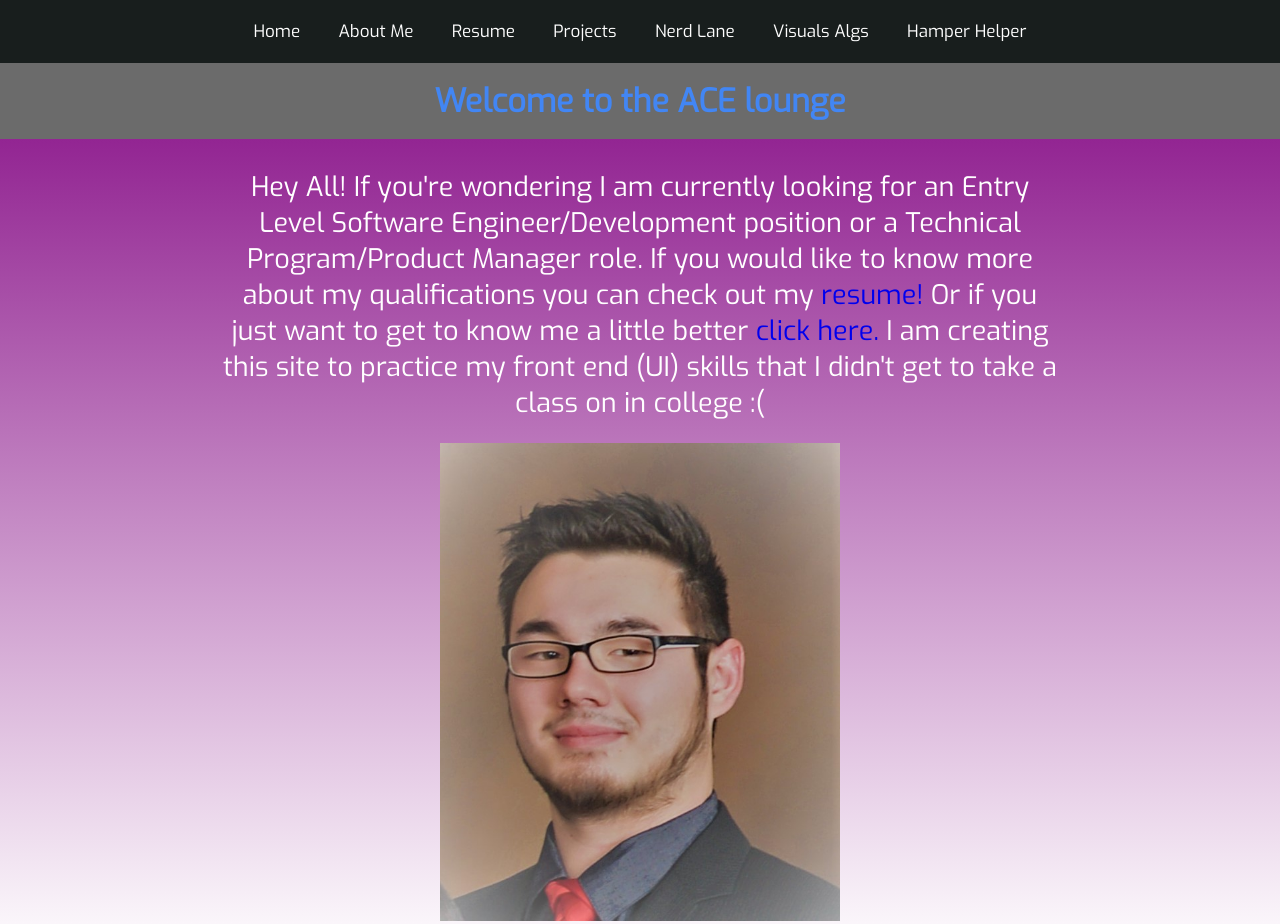
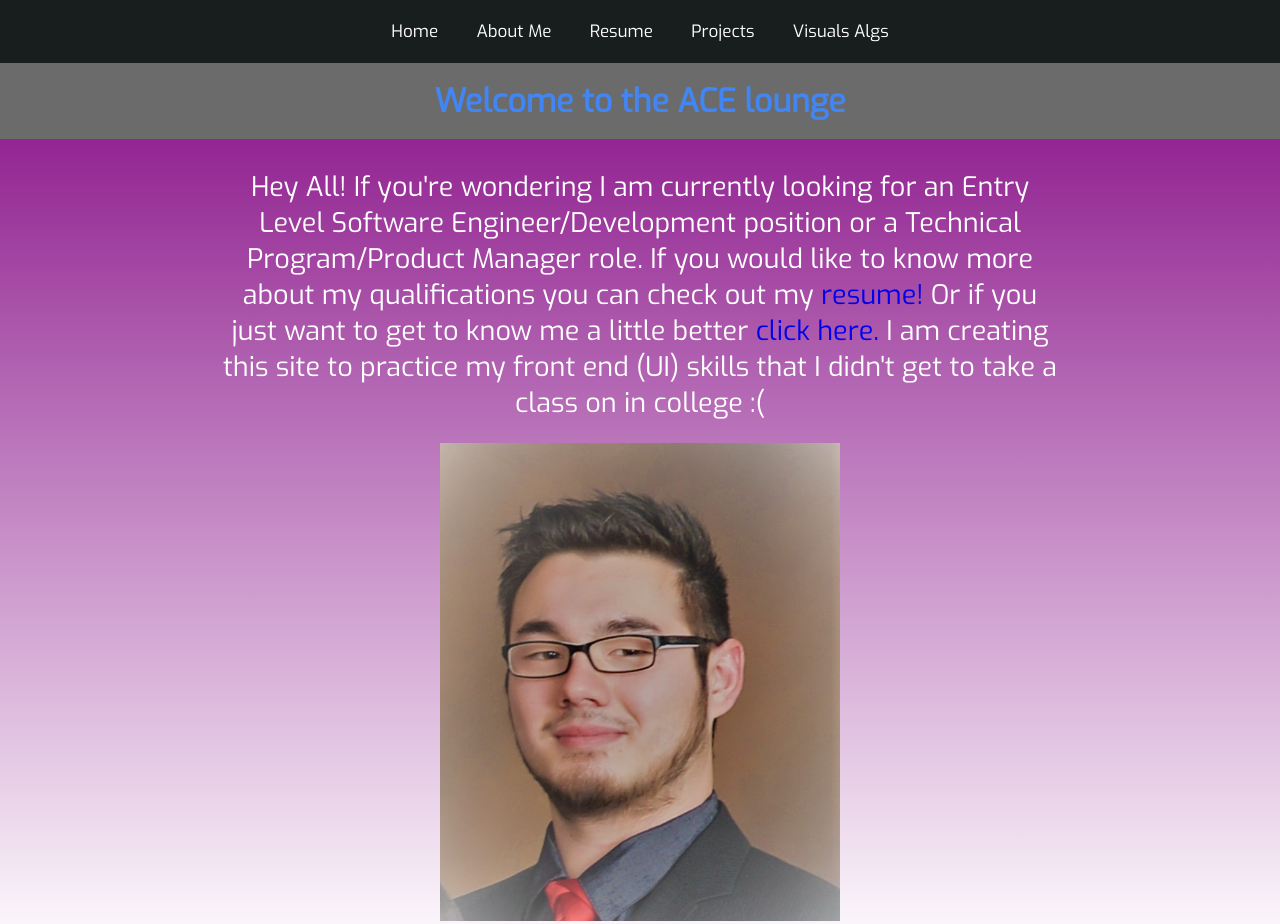
Before and after one commit to acelwell/acelwell.github.io, a plain HTML site: page index.html in a window 1280 px wide. Drawn offline with Linux system fonts and the light colour scheme.

Commit message:
Update index.html

```diff
--- a/index.html
+++ b/index.html
@@ -21,9 +21,9 @@
         <a href="html/aboutme.html">About Me</a>
         <a href="html/resume.html">Resume</a>
         <a href="https://www.github.com/krytality">Projects</a>
-        <a href="html/nerdLane.html">Nerd Lane</a>
+        <!-- <a href="html/nerdLane.html">Nerd Lane</a> -->
         <a href="html/visuals.html">Visuals Algs</a>
-        <a href="html/hamperHelper.html">Hamper Helper</a>
+        <!-- <a href="html/hamperHelper.html">Hamper Helper</a> -->
       </div>
       <h1>Welcome to the ACE lounge</h1>
 
```
